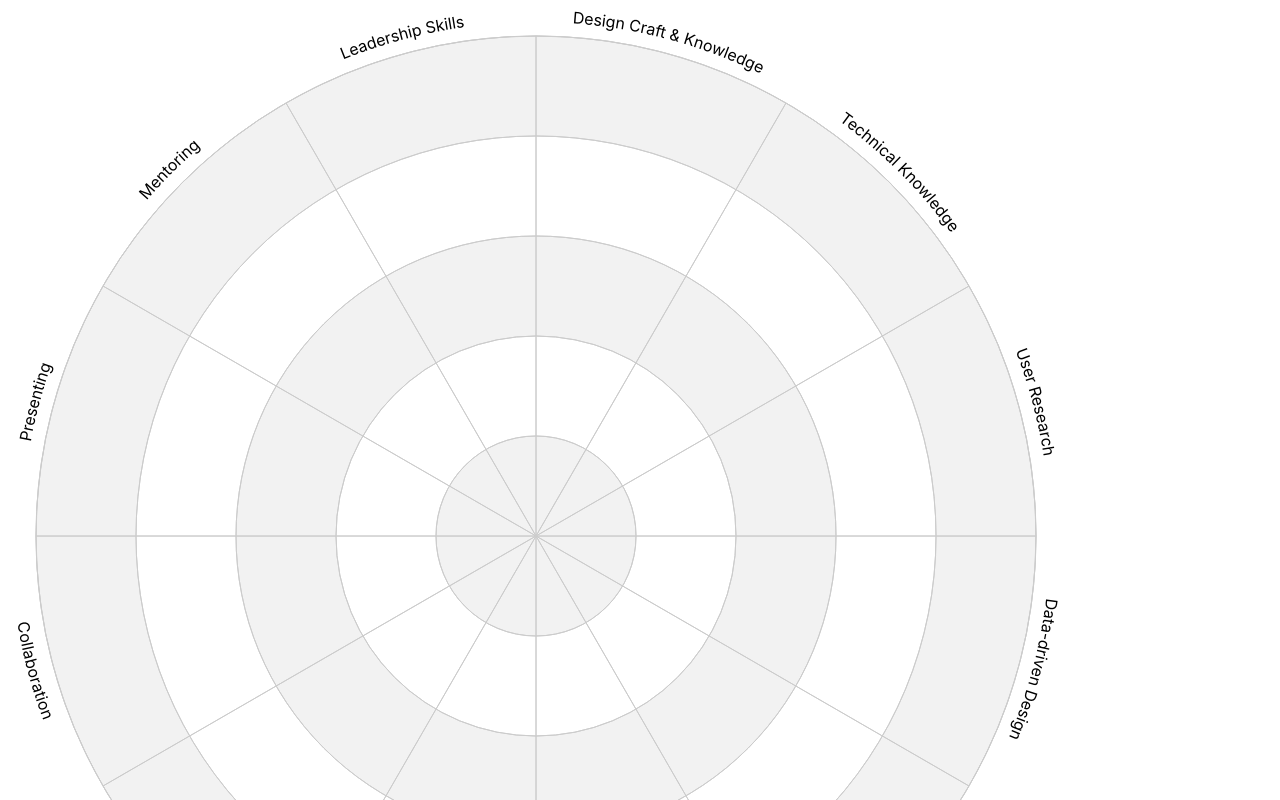
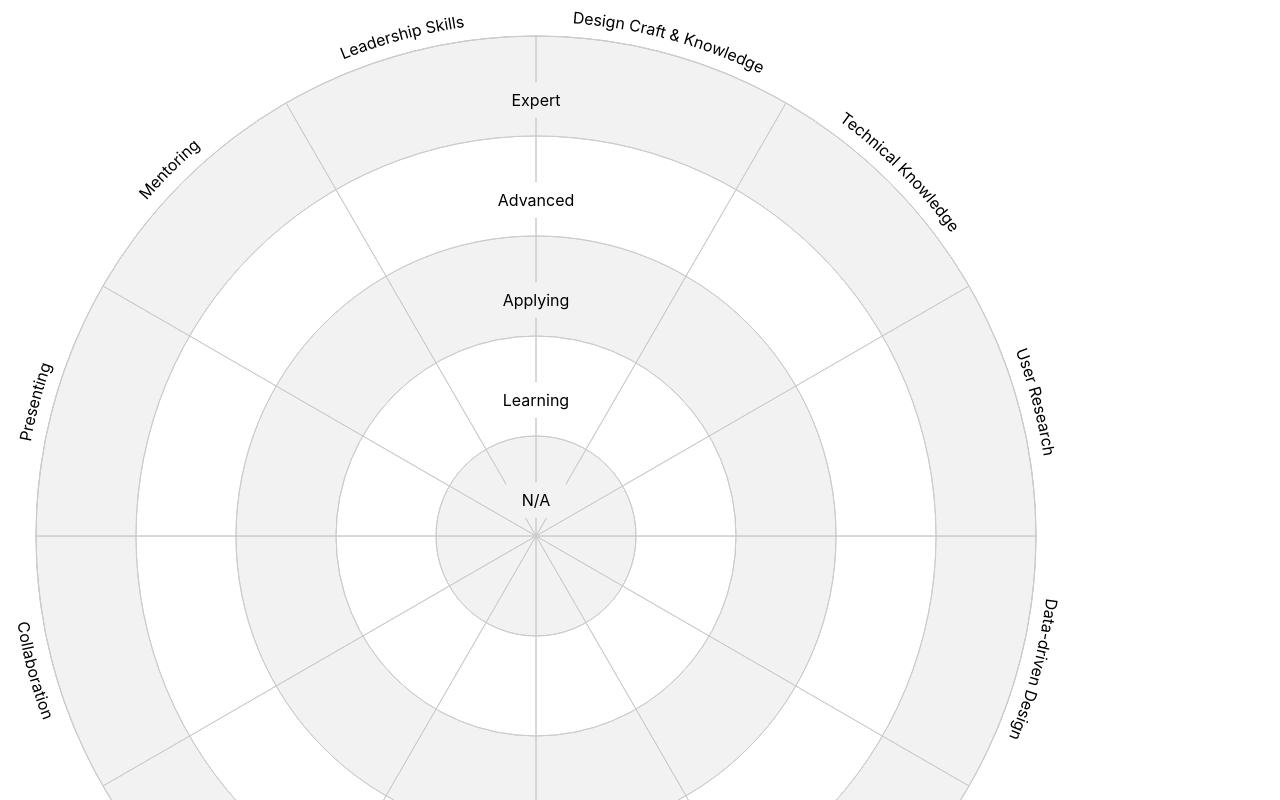
Before and after one commit to RostislavBlaha/Sundial, a React (Create React App) app in the folder sundial/: page / in a window 1280 px wide. Shown: the top 800 px of the page. Built offline with nearby package versions, Linux system fonts and the light colour scheme.

Commit message:
Labels + background rect.

```diff
--- a/sundial/src/components/SundialDiagram.tsx
+++ b/sundial/src/components/SundialDiagram.tsx
@@ -95,7 +95,27 @@ const SundialDiagram: React.FC<Props> = ({
       })}
 
 			{Array.from({length:levelCount}).map((_, index) => (
-				<circle key={`circle-${index}`} cx={outerRadius  + textSize} cy={outerRadius  + textSize} r={(radius / levelCount) * (index + 1)} fill="none" stroke="#CCC" />
+				<>
+					<circle key={`circle-${index}`} cx={outerRadius  + textSize} cy={outerRadius  + textSize} r={(radius / levelCount) * (index + 1)} fill="none" stroke="#CCC" />
+					<g key={`level-${index}`}>
+						<rect
+							x={outerRadius - 30 + textSize}
+							y={radius - (index * radius) / levelCount - textSize / 2 - 10}
+							width={60}
+							height={textSize + 20}
+							fill={index % 2 === 0 ? "#f2f2f2" : "#fff"}
+						/>
+						<text
+							x={outerRadius + textSize}
+							y={radius - (index * radius) / levelCount}
+							fontSize={textSize}
+							textAnchor="middle"
+							dominantBaseline="central"
+						>
+							{data.levels[index]}
+						</text>
+					</g>
+				</>
       ))}
 
     </svg>
```
